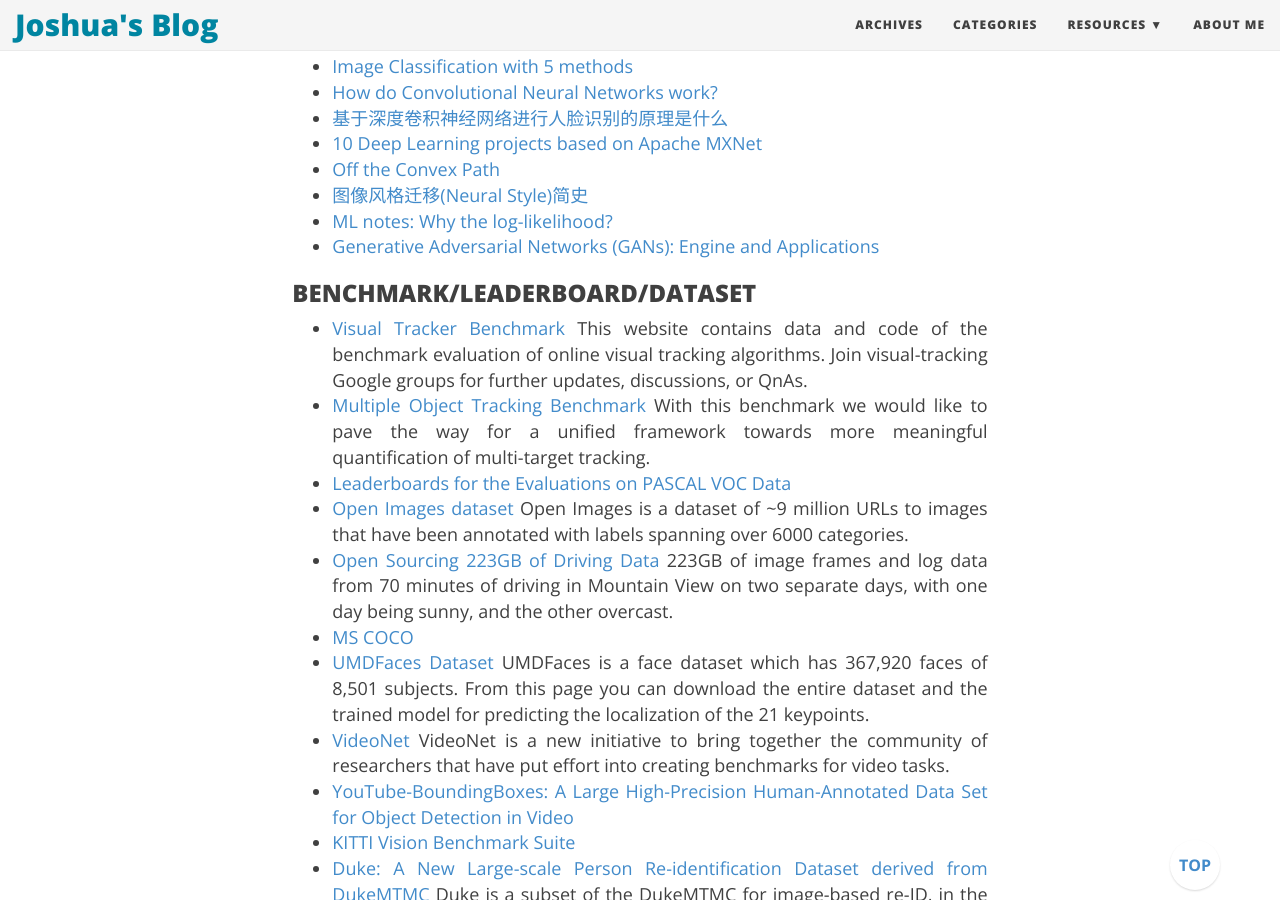
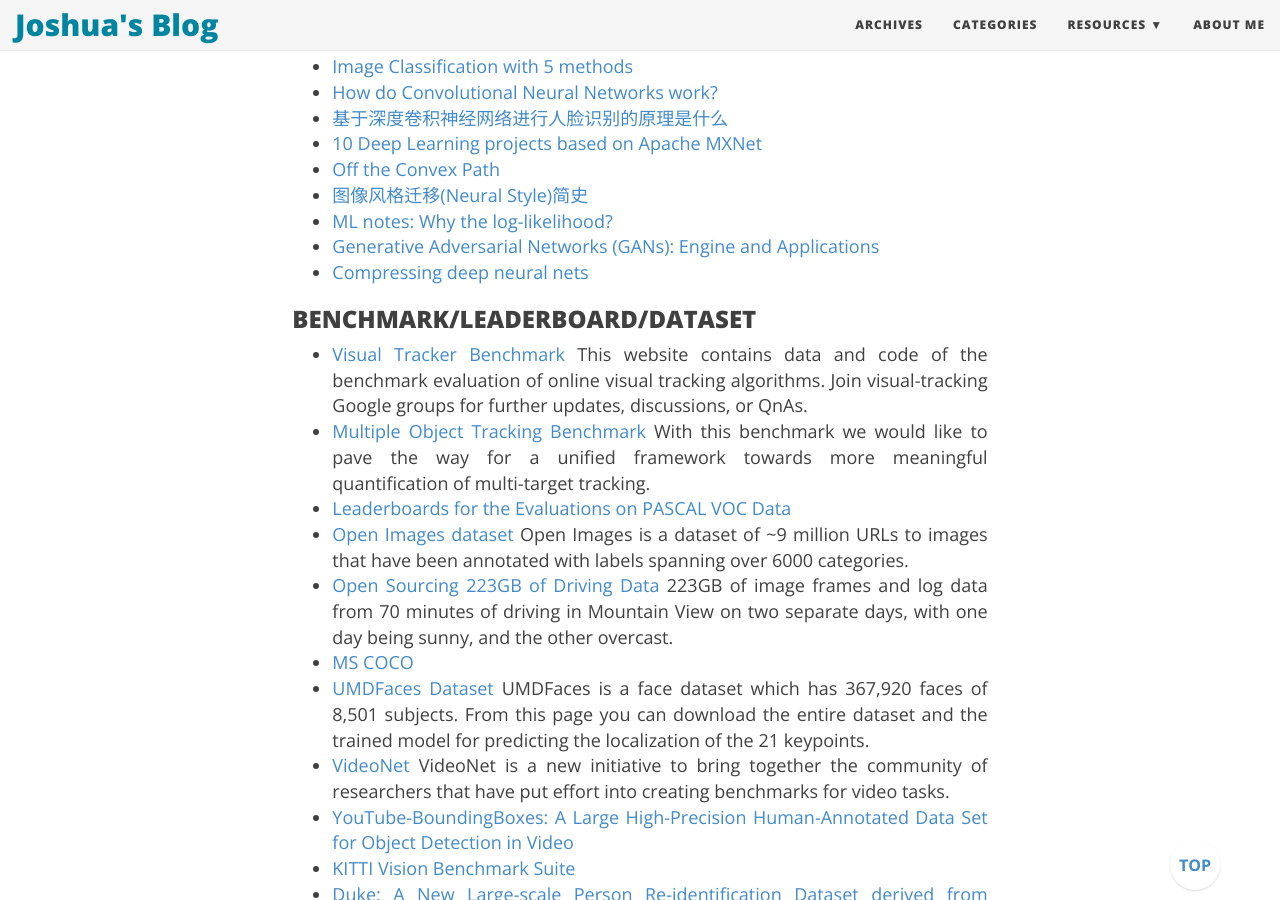
Before and after one commit to joshua19881228/joshua19881228.github.io, a Jekyll site: the page built from _posts/Computer_Vision/2016-08-25-my-jumble-of-computer-vision.md, in a window 1280 px wide and 900 px high, scrolled down 24541 px. Built offline with Jekyll 4.4.1, drawn with Linux system fonts in a browser that asks for light colours; nearby versions of some CDN libraries; comment, search, counter and statistics services are not loaded.

Commit message:
update post

```diff
--- a/_posts/Computer_Vision/2016-08-25-my-jumble-of-computer-vision.md
+++ b/_posts/Computer_Vision/2016-08-25-my-jumble-of-computer-vision.md
@@ -636,6 +636,7 @@
 * [图像风格迁移(Neural Style)简史](https://zhuanlan.zhihu.com/p/26746283)
 * [ML notes: Why the log-likelihood?](https://blog.metaflow.fr/ml-notes-why-the-log-likelihood-24f7b6c40f83)
 * [Generative Adversarial Networks (GANs): Engine and Applications](https://blog.statsbot.co/generative-adversarial-networks-gans-engine-and-applications-f96291965b47)
+* [Compressing deep neural nets](http://machinethink.net/blog/compressing-deep-neural-nets/)
 
 ### BENCHMARK/LEADERBOARD/DATASET ###
 
```
